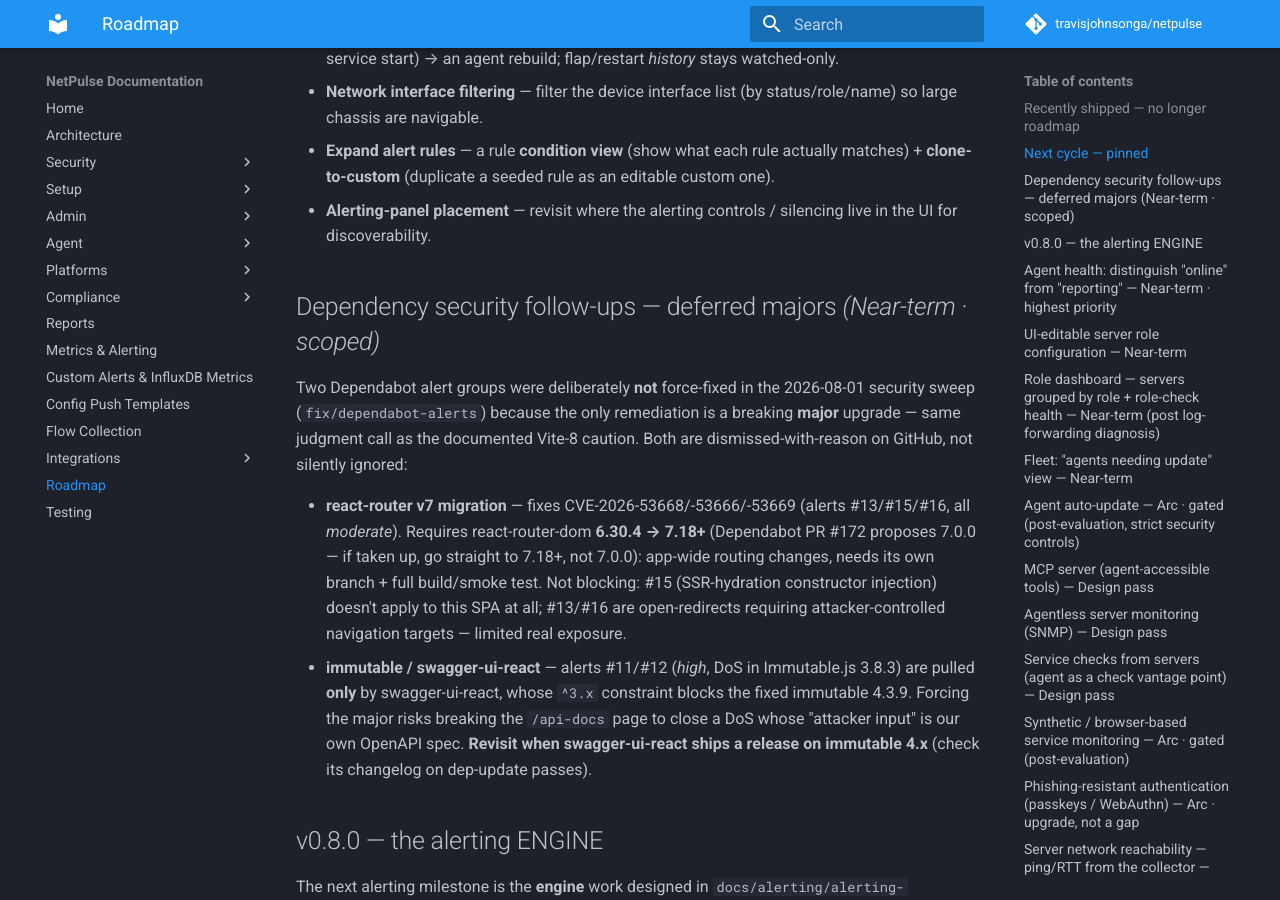
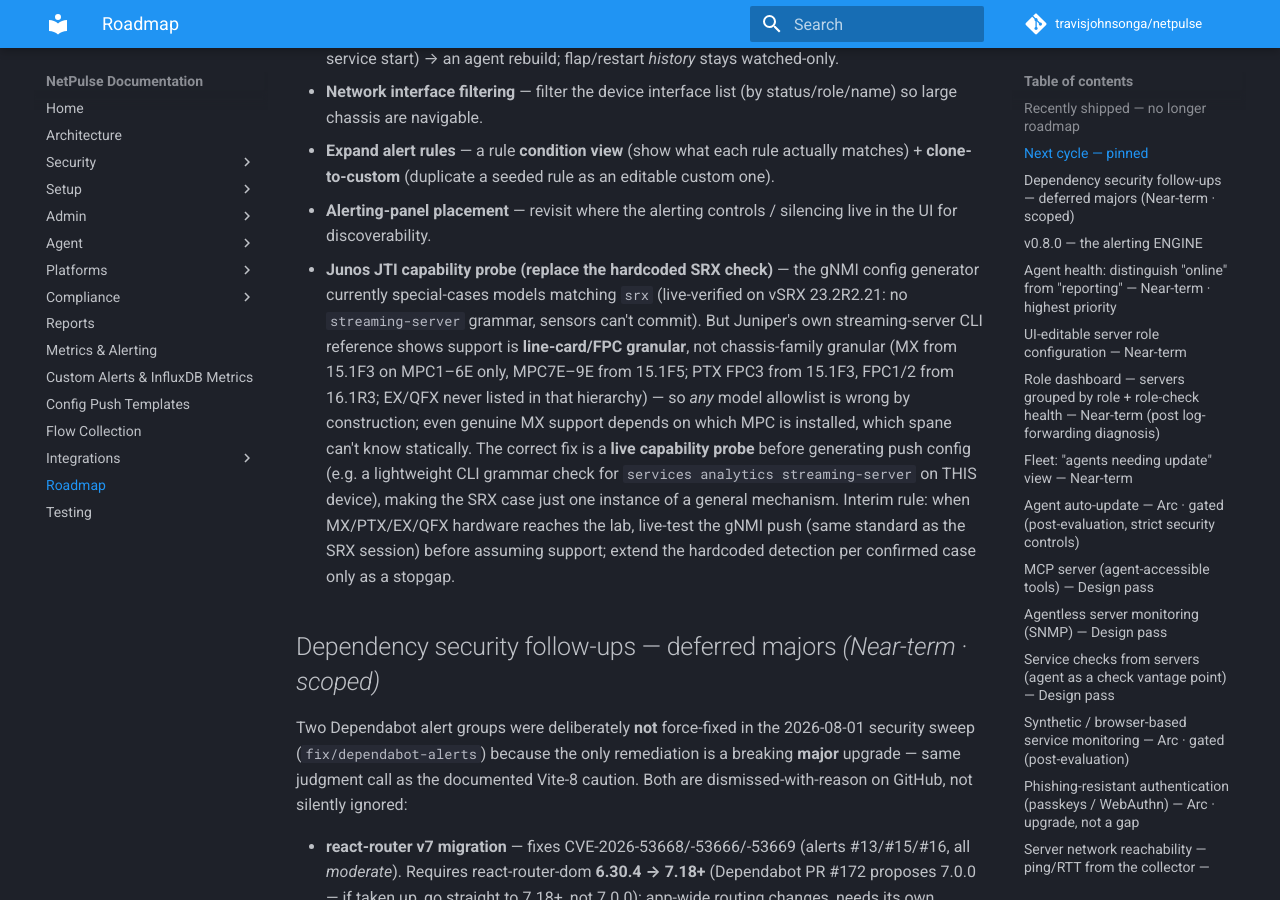
Before and after one commit to travisjohnsonga/netpulse, an MkDocs documentation site: the page built from docs/roadmap.md, in a window 1280 px wide and 900 px high, scrolled down 1810 px. Built offline with MkDocs 1.6.1 and Material for MkDocs 9.7.7, drawn with Linux system fonts in a browser that asks for light colours; comment, search, counter and statistics services are not loaded.

Commit message:
docs(roadmap): pin Junos JTI capability probe — model allowlists are wrong by construction
Juniper's streaming-server CLI reference confirms JTI dial-out support
is line-card/FPC granular (MX MPC generations, PTX FPC revisions), not
chassis-family granular - so the SRX-only hardcoded check in the gNMI
generator (correct for the live-verified vSRX) cannot be generalized by
extending the model list. Pins the live capability-probe approach as
the real fix + the interim live-test-before-assume rule for new Junos
hardware.

Co-Authored-By: Claude Fable 5 <noreply@anthropic.com>

```diff
--- a/docs/roadmap.md
+++ b/docs/roadmap.md
@@ -78,6 +78,21 @@ shipped work):
   matches) + **clone-to-custom** (duplicate a seeded rule as an editable custom one).
 - **Alerting-panel placement** — revisit where the alerting controls / silencing
   live in the UI for discoverability.
+- **Junos JTI capability probe (replace the hardcoded SRX check)** — the gNMI
+  config generator currently special-cases models matching `srx` (live-verified
+  on vSRX 23.2R2.21: no `streaming-server` grammar, sensors can't commit). But
+  Juniper's own streaming-server CLI reference shows support is **line-card/FPC
+  granular**, not chassis-family granular (MX from 15.1F3 on MPC1–6E only,
+  MPC7E–9E from 15.1F5; PTX FPC3 from 15.1F3, FPC1/2 from 16.1R3; EX/QFX never
+  listed in that hierarchy) — so *any* model allowlist is wrong by construction;
+  even genuine MX support depends on which MPC is installed, which spane can't
+  know statically. The correct fix is a **live capability probe** before
+  generating push config (e.g. a lightweight CLI grammar check for
+  `services analytics streaming-server` on THIS device), making the SRX case
+  just one instance of a general mechanism. Interim rule: when MX/PTX/EX/QFX
+  hardware reaches the lab, live-test the gNMI push (same standard as the SRX
+  session) before assuming support; extend the hardcoded detection per
+  confirmed case only as a stopgap.
 
 ## Dependency security follow-ups — deferred majors *(Near-term · scoped)*
 
```
